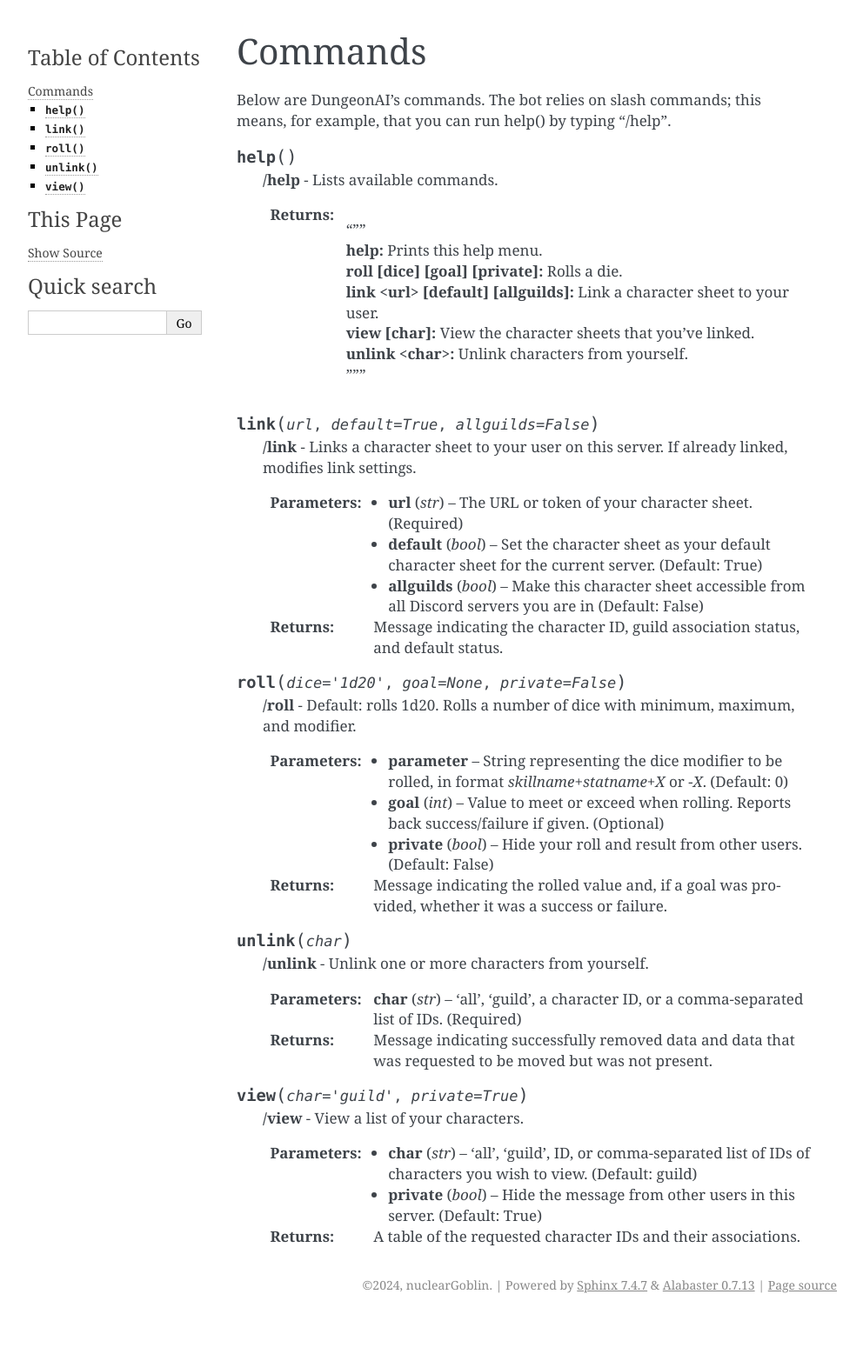
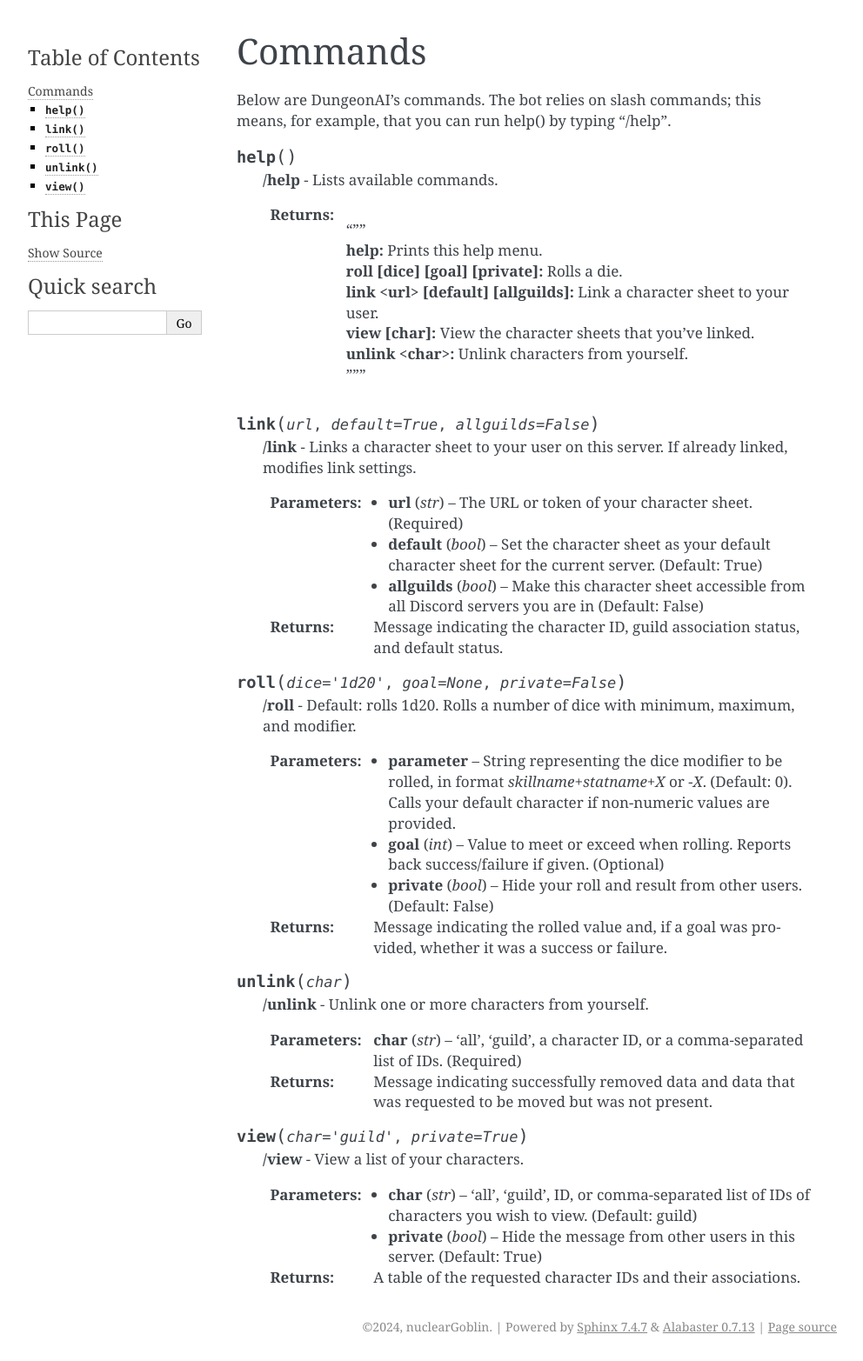
Before and after one commit to nuclearGoblin/Dungeon-AI, a Sphinx documentation site: the page built from sphinx/source/index.rst, in a window 1280 px wide. Shown: the whole page at 87% size, without its empty margins (148-1140 px from the left). Built offline with Sphinx 7.4.7, drawn with Linux system fonts in a browser that asks for light colours; before the commit the page ends 1517 px from its top, so only the background shows below that.

Commit message:
Clarification to /roll function docs

```diff
--- a/commands.py
+++ b/commands.py
@@ -42,7 +42,8 @@ async def roll(interaction: discord.Interaction, modifier: str="", goal: int=Non
 
     Parameters
     modifier: str
-        String modifier, in format `X+skill+stat+Y`. (Default: 0. Example: `coolness+charisma+8`)
+        String representing modifier, in format `X+skill+stat+Y`. (Default: 0. Example: `coolness+charisma+8`)
+        Calls your default character if non-numeric values are provided.
     goal: int
         Value to meet or exceed when rolling. Reports back success/failure if given. (Optional)
     private: bool
--- a/sphinx/source/index.rst
+++ b/sphinx/source/index.rst
@@ -79,7 +79,8 @@ Below are DungeonAI's commands. The bot relies on slash commands; this means, fo
 
    **/roll** - Default: rolls 1d20. Rolls a number of dice with minimum, maximum, and modifier.
 
-   :param parameter: String representing the dice modifier to be rolled, in format `skillname+statname+X` or `-X`. (Default: 0)
+   :param parameter: String representing the dice modifier to be rolled, in format `skillname+statname+X` or `-X`. (Default: 0).
+    Calls your default character if non-numeric values are provided.
    :type dice: str
    :param goal: Value to meet or exceed when rolling. Reports back success/failure if given. (Optional)
    :type goal: int
```
Also changed, not shown: 1 other file.
